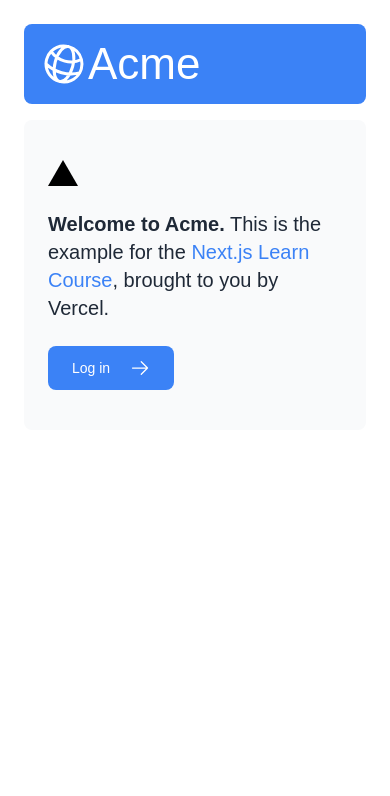
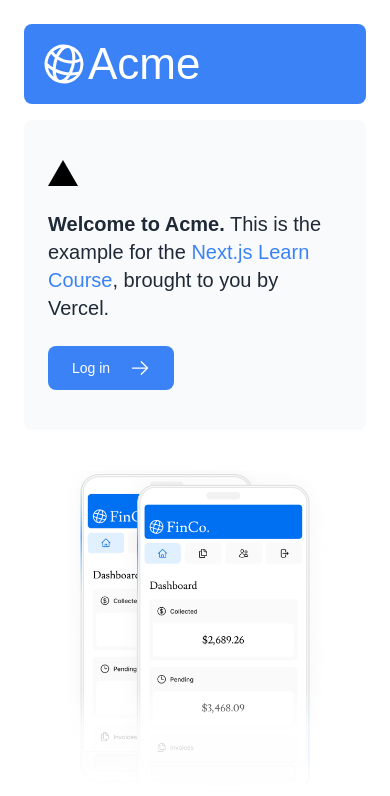
Before and after one commit to jorgitoHacker/vercel-tutorial, a Next.js app: page / in a window 390 px wide. Shown: the top 796 px of the page. Built offline with nearby package versions, Linux system fonts and the light colour scheme.

Commit message:
Update page.tsx

```diff
--- a/app/page.tsx
+++ b/app/page.tsx
@@ -35,6 +35,13 @@ export default function Page() {
             className="hidden md:block"
             alt="Screenshots of the dashboard project showing desktop version"
           />
+          <Image
+            src="/hero-mobile.png"
+            width={560}
+            height={620}
+            className="block md:hidden"
+            alt="Screenshots of the dashboard project showing mobile version"
+          />
         </div>
       </div>
     </main>
```
